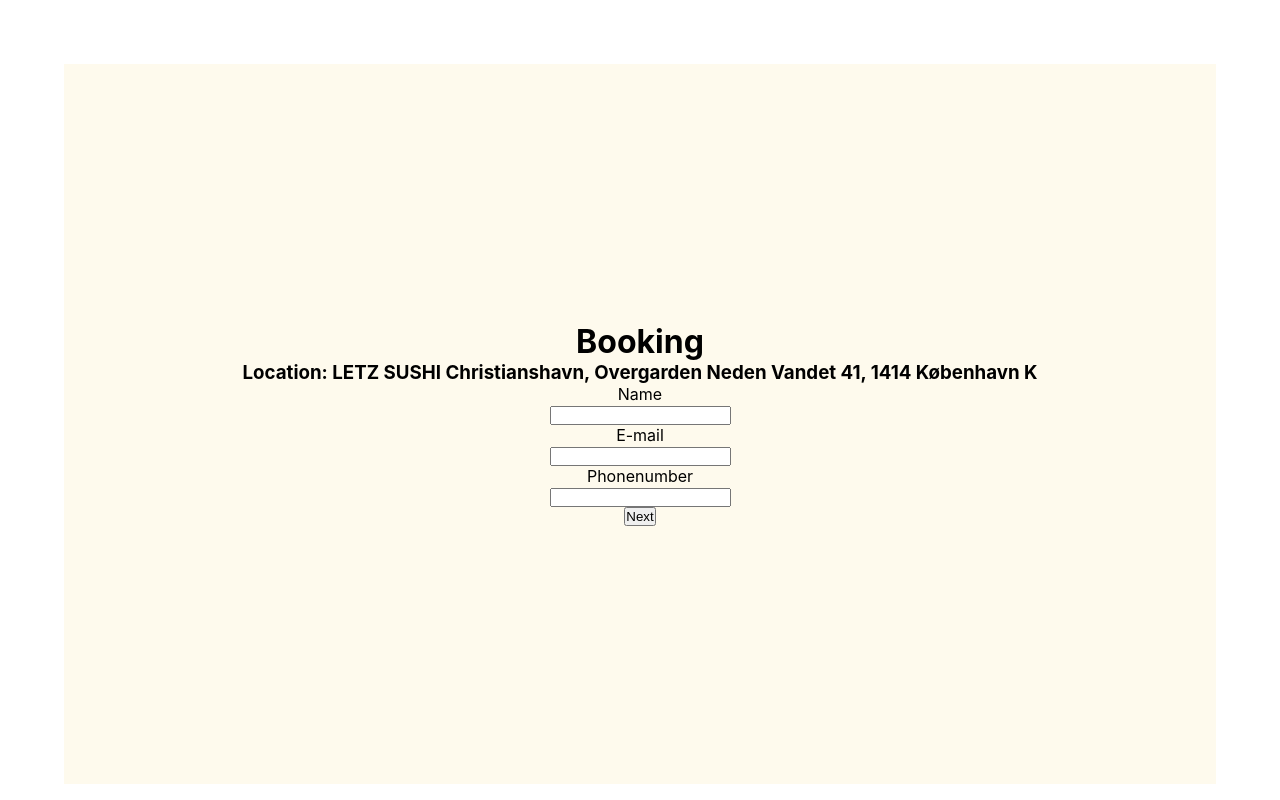
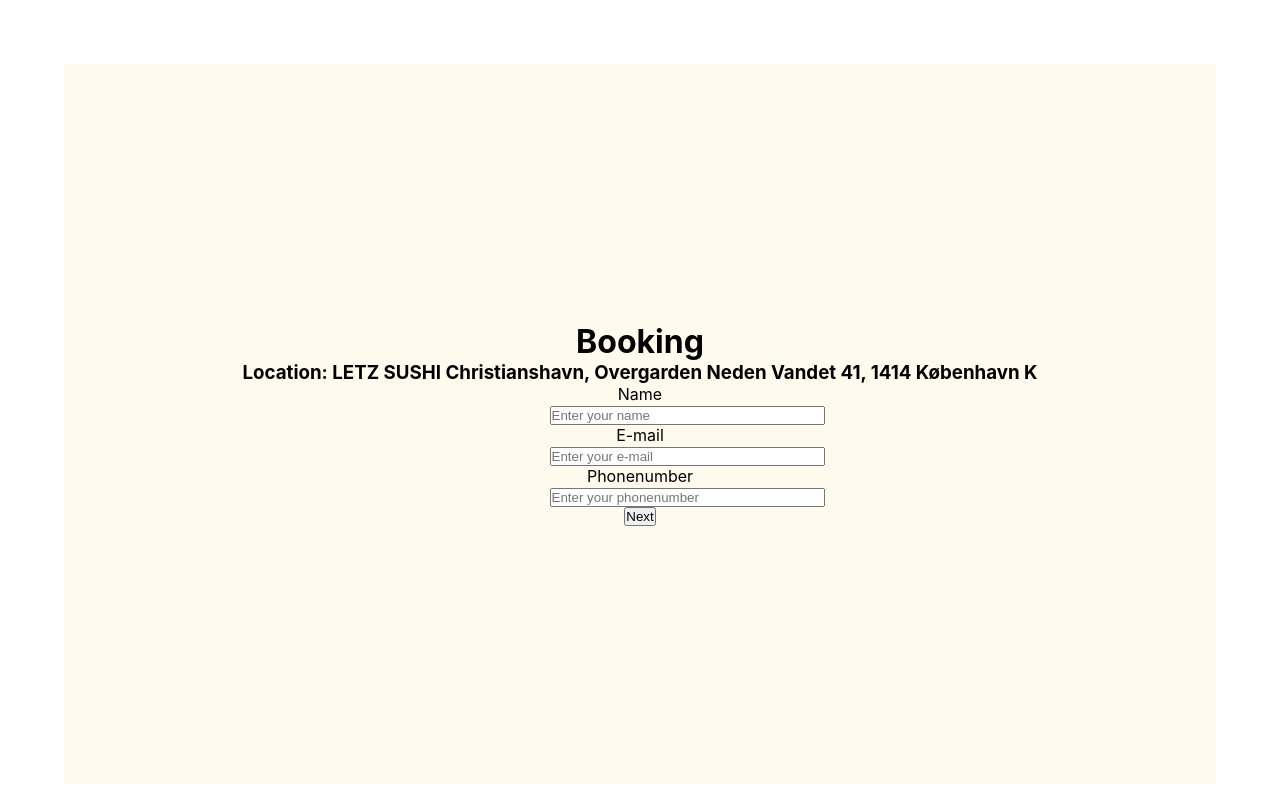
Before and after one commit to Player514/3IPWebsite, a React (Create React App) app in the folder green_kayak_website/: page / in a window 1280 px wide. Built offline with nearby package versions, Linux system fonts and the light colour scheme.

Commit message:
Better implementation of TextField

```diff
--- a/green_kayak_website/src/components/TextField.js
+++ b/green_kayak_website/src/components/TextField.js
@@ -1,13 +1,14 @@
 import React from 'react'
-import '../styles/textbox.css'
+import '../styles/textfield.css'
 
 function TextField(props) {
     return(
         <div className="text-field">
             <input
-                type="text"
+                type={props.type}
                 value={props.value}
                 onChange={props.onChange}
+                placeholder={props.placeholder}
             />
         </div>
     )
--- a/green_kayak_website/src/pages/booking-page.js
+++ b/green_kayak_website/src/pages/booking-page.js
@@ -13,11 +13,11 @@
         <h1>Booking</h1>
         <h3>Location: LETZ SUSHI Christianshavn, Overgarden Neden Vandet 41, 1414 København K </h3>
         <p>Name</p>
-        <TextField />
+        <TextField type={"text"} placeholder={"Enter your name"}/>
         <p>E-mail</p>
-        <TextField />
+        <TextField type={"email"} placeholder={"Enter your e-mail"}/>
         <p>Phonenumber</p>
-        <TextField />
+        <TextField type={"number"} placeholder={"Enter your phonenumber"}/>
         <button onClick={() => navigate('/before-arrival')}>Next</button>
         </div>
       </div>
--- /dev/null
+++ b/green_kayak_website/src/styles/textfield.css
@@ -0,0 +1,3 @@
+input {
+    width: 150%;
+}
```
